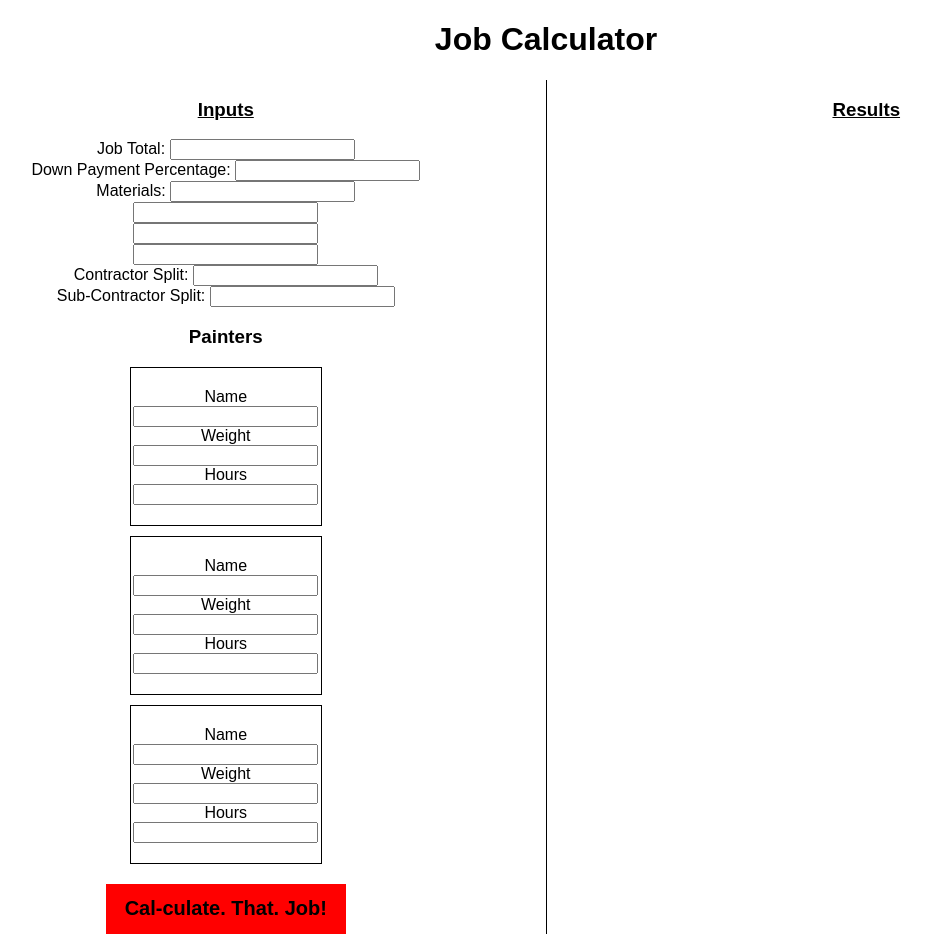
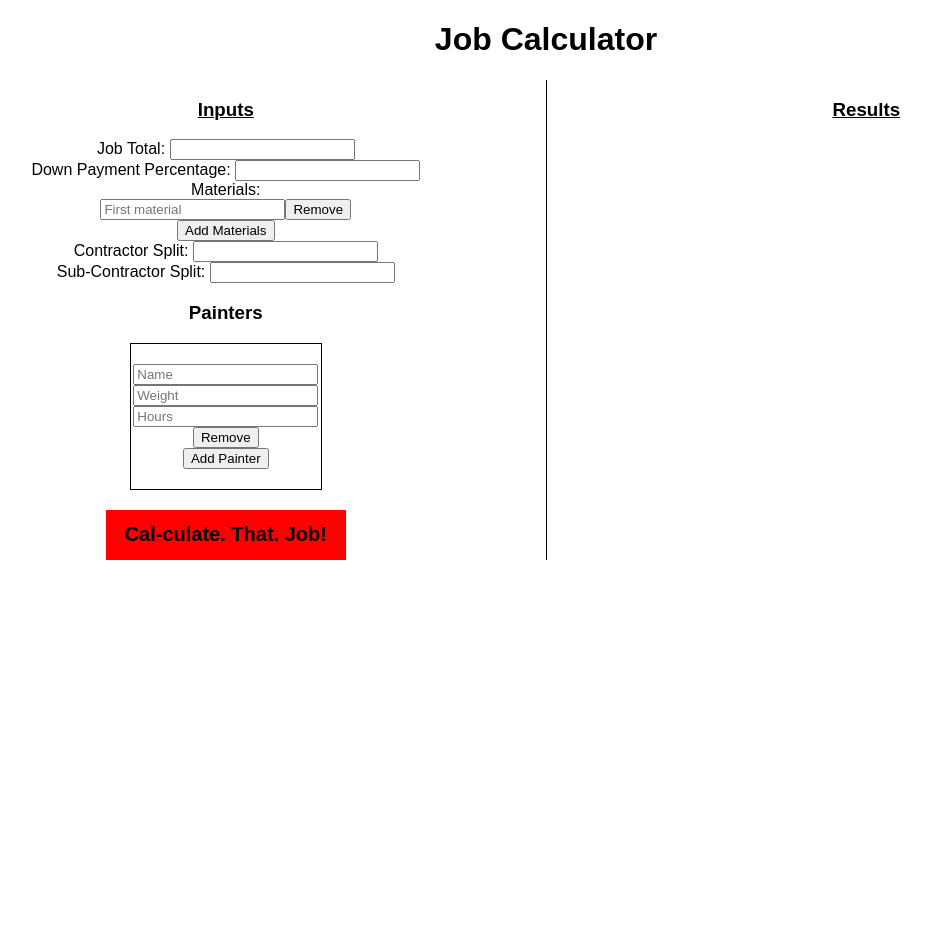
Before and after one commit to color-book/react-web, a React (Create React App) app: page / in a window 1280 px wide. Shown: the whole page, without its empty margins (94-1025 px from the left). After the commit the page ends 800 px from the top, so only its background shows below. Built offline with nearby package versions, Linux system fonts and the light colour scheme.

Commit message:
Dynamic Inputs work for materials and labor

```diff
--- a/src/App.js
+++ b/src/App.js
@@ -1,6 +1,7 @@
 import React, { Component } from 'react';
 import * as jobCall from './jobCalls';
 import './App.css';
+import { IndexList } from './utilities'
 // import ShowResults from './showResults'
 
 class App extends Component {
@@ -11,27 +12,28 @@ class App extends Component {
     this.state = {
       job_total: undefined,
       down_payment_percentage: undefined,
-      material1: undefined,
-      material2: undefined,
-      material3: undefined,
-      material4: undefined,
+      materials: [{amount: ''}],
       ct_split: undefined,
       sub_split: undefined,
-      name0: undefined,
-      name1: undefined,
-      name2: undefined,
-      weight0: undefined,
-      weight1: undefined,
-      weight2: undefined,
-      hours0: undefined,
-      hours1: undefined,
-      hours2: undefined,
+      labor: [{name: '', weight: '', hours: ''}],
       overall_costs: {},
       painter_rates: []
     }
 
     this.handleInputChange = this.handleInputChange.bind(this);
     this.calculateJob = this.calculateJob.bind(this);
+    this.handleAddMaterials = this.handleAddMaterials.bind(this);
+    this.handleMaterialChange = this.handleMaterialChange.bind(this);
+    this.handleRemoveMaterials = this.handleRemoveMaterials.bind(this);
+    this.handleAddPainter = this.handleAddPainter.bind(this);
+    this.handlePainterChange = this.handlePainterChange.bind(this);
+    this.handleRemovePainter = this.handleRemovePainter.bind(this);
+    this.getIndexPhrase = this.getIndexPhrase.bind(this);
+    this.convertLaborToFloat = this.convertLaborToFloat.bind(this);
+  }
+
+  getIndexPhrase(index) {
+    return IndexList[index]
   }
 
   handleInputChange(stateName, event) {
@@ -43,34 +45,64 @@ class App extends Component {
 
   }
 
+  handlePainterChange = (stateName, index) => (evt) => {
+    const newLabor = this.state.labor.map((labor, lIndex) => {
+      if (index !== lIndex) return labor
+      else {
+        labor[stateName] = evt.target.value
+        return labor
+      }
+    });
+
+    this.setState({ labor: newLabor });
+  }
+
+  handleAddPainter() {
+    this.setState({ labor: this.state.labor.concat([{name: '', weight: '', hours: ''}]) });
+  }
+
+  handleRemovePainter = (index) => () => {
+    this.setState({ labor: this.state.labor.filter((labor, lIndex) => index !== lIndex) });
+  }
+
+  handleMaterialChange = (index) => (evt) => {
+    const newMaterials = this.state.materials.map((material, mIndex) => {
+      if (index !== mIndex) return material;
+      return {...material, amount: evt.target.value };
+    });
+
+    this.setState({ materials: newMaterials });
+  }
+
+  handleAddMaterials() {
+    this.setState({ materials: this.state.materials.concat([{amount: ''}]) });
+  }
+
+  handleRemoveMaterials = (index) => () => {
+    this.setState({ materials: this.state.materials.filter((material, mIndex) => index !== mIndex) });
+  }
+
+  convertLaborToFloat() {
+    return this.state.labor.map((item) => {
+      return {name: item.name, weight: parseInt(item.weight, 10) / 100, hours: parseInt(item.hours, 10)}
+    })
+  }
+
   calculateJob() {
 
+    let labor_info = this.convertLaborToFloat()
     let info = {
       job_total: parseFloat(this.state.job_total, 10),
       down_payment_percentage: parseInt(this.state.down_payment_percentage, 10)/100,
-      materials: [parseFloat(this.state.material1, 10), parseFloat(this.state.material2, 10), parseFloat(this.state.material3, 10), parseFloat(this.state.material4, 10)],
+      materials: this.state.materials.map((material) => parseFloat(material.amount)),
       ct_split: parseInt(this.state.ct_split, 10)/100,
       sub_split: parseInt(this.state.sub_split, 10)/100,
-      labor_info: [{
-        name: this.state.name0,
-        weight: parseInt(this.state.weight0, 10)/100,
-        hours: parseInt(this.state.hours0, 10)
-      },{
-        name: this.state.name1,
-        weight: parseInt(this.state.weight1, 10)/100,
-        hours: parseInt(this.state.hours1, 10)
-      },{
-        name: this.state.name2,
-        weight: parseInt(this.state.weight2, 10)/100,
-        hours: parseInt(this.state.hours2, 10)
-      }]
+      labor_info: labor_info
     }
 
-    console.log(info)
+    // console.log(info)
     jobCall.sendJobInfo(info).then(response => {
-      console.log('sign up: ', response)
       this.setState({overall_costs: response.overall_costs, painter_rates: response.painter_rates})
-      // this.props.userLoggedIn(response)
     })
   }
 
@@ -104,30 +136,18 @@ class App extends Component {
             </div>
             <div className="job-container-input">
               <label htmlFor="materials-input">Materials: </label>
+              {this.state.materials.map((material, index) => (
+                <div className="shareholder" key={index}>
                   <input
                     type="text"
-                className="form-control"
-                id="materials-input"
-                name="materials"
-                onChange={this.handleInputChange.bind(null, 'material1')}/><br/>
-              <input
-                type="text"
-                className="form-control"
-                id="materials-input"
-                name="materials"
-                onChange={this.handleInputChange.bind(null, 'material2')}/><br/>
-              <input
-                type="text"
-                className="form-control"
-                id="materials-input"
-                name="materials"
-                onChange={this.handleInputChange.bind(null, 'material3')}/><br/>
-              <input
-                type="text"
-                className="form-control"
-                id="materials-input"
-                name="materials"
-                onChange={this.handleInputChange.bind(null, 'material4')}/>
+                    placeholder={`${this.getIndexPhrase(index)} material`}
+                    value={material.amount}
+                    onChange={this.handleMaterialChange(index)}
+                  />
+                  <button type="button" onClick={this.handleRemoveMaterials(index)} className="small">Remove</button>
+                </div>
+              ))}
+            <button type="button" onClick={this.handleAddMaterials} className="small">Add Materials</button>
             </div>
             <div className="job-container-input">
               <label htmlFor="ct-split-input">Contractor Split: </label>
@@ -150,104 +170,37 @@ class App extends Component {
 
             <h3>Painters</h3>
             <div className="painters-box">
-              <div className="job-container-input">
-              <label htmlFor="name-input">Name</label>
+              {this.state.labor.map((labor, index) => (
+                <div className="shareholder" key={index}>
                   <input
                     type="text"
-                  className="form-control"
-                  id="name-input"
-                  name="name-input"
-                  onChange={this.handleInputChange.bind(null, 'name0')}/>
-              </div>
-              <div className="job-container-input">
-              <label htmlFor="weight-input">Weight</label>
+                    placeholder={`Name`}
+                    value={labor.name}
+                    onChange={this.handlePainterChange('name', index)}
+                  />
                   <input
                     type="text"
-                  className="form-control"
-                  id="weight-input"
-                  name="weight"
-                  onChange={this.handleInputChange.bind(null, 'weight0')}/>
-              </div>
-              <div className="job-container-input">
-              <label htmlFor="hours-input">Hours</label>
+                    placeholder={`Weight`}
+                    value={labor.weight}
+                    onChange={this.handlePainterChange('weight', index)}
+                  />
                   <input
                     type="text"
-                  className="form-control"
-                  id="hours-input"
-                  name="hours"
-                  onChange={this.handleInputChange.bind(null, 'hours0')}/>
+                    placeholder={`Hours`}
+                    value={labor.hours}
+                    onChange={this.handlePainterChange('hours', index)}
+                  />
+                  <button type="button" onClick={this.handleRemovePainter(index)} className="small">Remove</button>
                 </div>
-            </div>
-            {/* <hr /> */}
-            {/* ------------- */}
-
-            <div className="painters-box">
-              <div className="job-container-input">
-              <label htmlFor="name-input">Name</label>
-                <input
-                  type="text"
-                  className="form-control"
-                  id="name-input"
-                  name="name-input"
-                  onChange={this.handleInputChange.bind(null, 'name1')}/>
-              </div>
-              <div className="job-container-input">
-              <label htmlFor="weight-input">Weight</label>
-                <input
-                  type="text"
-                  className="form-control"
-                  id="weight-input"
-                  name="weight"
-                  onChange={this.handleInputChange.bind(null, 'weight1')}/>
-              </div>
-              <div className="job-container-input">
-              <label htmlFor="hours-input">Hours</label>
-                <input
-                  type="text"
-                  className="form-control"
-                  id="hours-input"
-                  name="hours"
-                  onChange={this.handleInputChange.bind(null, 'hours1')}/>
-              </div>
-            </div>
-            {/* <hr /> */}
-            {/* ------------- */}
-
-            <div className="painters-box">
-              <div className="job-container-input">
-              <label htmlFor="name-input">Name</label>
-                <input
-                  type="text"
-                  className="form-control"
-                  id="name-input"
-                  name="name-input"
-                  onChange={this.handleInputChange.bind(null, 'name2')}/>
-              </div>
-              <div className="job-container-input">
-              <label htmlFor="weight-input">Weight</label>
-                <input
-                  type="text"
-                  className="form-control"
-                  id="weight-input"
-                  name="weight"
-                  onChange={this.handleInputChange.bind(null, 'weight2')}/>
-              </div>
-              <div className="job-container-input">
-              <label htmlFor="hours-input">Hours</label>
-                <input
-                  type="text"
-                  className="form-control"
-                  id="hours-input"
-                  name="hours"
-                  onChange={this.handleInputChange.bind(null, 'hours2')}/>
-              </div>
+              ))}
+              <button type="button" onClick={this.handleAddPainter} className="small">Add Painter</button>
             </div>
 
           <button className="calculate-button" onClick={this.calculateJob}>Cal-culate. That. Job!</button>
 
           </div>
           <div className="right-side">
-            <h3 class="underline">Results</h3>
+            <h3 className="underline">Results</h3>
             {painter_rates.length > 0 && <div>
               <span>Down Payment: ${overall_costs.down_payment}</span><br/>
               <span>Labor: ${overall_costs.labor}</span><br/>
--- a/src/jobCalls.js
+++ b/src/jobCalls.js
@@ -6,7 +6,7 @@ export function sendJobInfo(jobInfo) {
   return new Promise((resolve, reject) => {
     axios.post(`${baseUrl}/calculate-job`, jobInfo)
     .then(response => {
-      if (response.status == 200) {
+      if (response.status === 200) {
         resolve(response.data)
       } else reject('nope..')
     })
--- /dev/null
+++ b/src/utilities.js
@@ -0,0 +1,4 @@
+export const IndexList = [
+  "First", "Second", "Third", "Fourth", "Fifth", "Sixth", "Seventh", "Eighth", "Ninth", "Tenth",
+  "Eleventh", "Twelvth", "Thirteenth", "Fourteenth", "Fifteenth", "Sixteenth", "Seventeenth", "Eighteenth", "Nineteenth", "Twentieth"
+]
```
Lines whose indentation alone changed are shown as unchanged.
